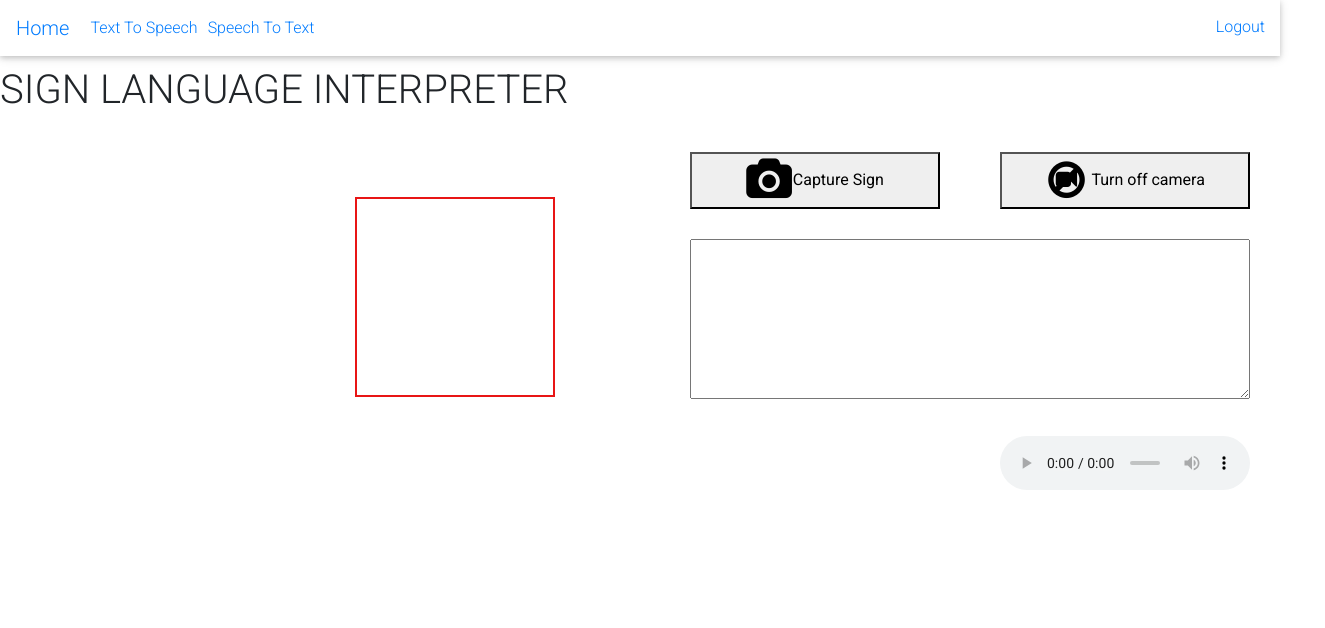
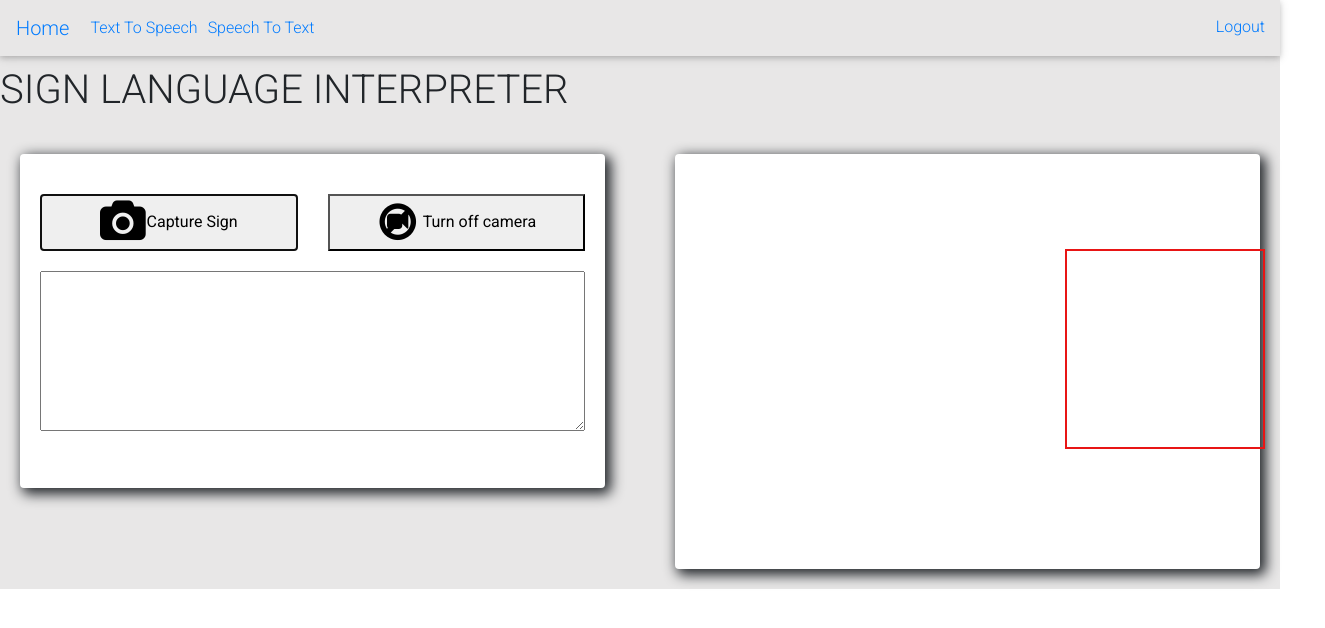
Before and after one commit to SJSUSpring2020-CMPE272/Communicator, a React (Create React App) app: page / in a window 1280 px wide. Shown: the top 628 px of the page, 1325 px wide, since content can reach past the window. Built offline with nearby package versions, Linux system fonts and the light colour scheme; no server answers; sample sign-in values are in the browser's storage.

Commit message:
CSS Styling changes

```diff
--- a/src/App.css
+++ b/src/App.css
@@ -26,3 +26,8 @@ ul.navbar-nav{
 .col{
 margin: 15px;
 }
+
+.main{
+  background-color: #e8e7e7;
+
+}
--- a/src/App.js
+++ b/src/App.js
@@ -64,7 +64,7 @@ class App extends Component {
     return (
       <div className="App">
         <Router history={history}>
-          <div>
+          <div className="main">
             {this.props.auth && this.props.auth.uid && (
               <nav className="navbar navbar-default">
                 <div className="container-fluids">
--- a/src/webcam/index.css
+++ b/src/webcam/index.css
@@ -20,3 +20,16 @@ textarea{
 .audio{
   width: 100%;
 }
+
+.row{
+  margin-top : 20px;
+  margin-bottom : 10px;
+}
+
+.dataCard{
+  box-shadow : 4px 4px 13px 2px;
+  margin : 20px;
+  padding : 20px;
+  border-radius : 4px;
+  background-color: #ffffff;
+}
--- a/src/webcam/index.js
+++ b/src/webcam/index.js
@@ -60,29 +60,12 @@ const WebcamCapture = () => {
     <div >
       <h1>SIGN LANGUAGE INTERPRETER</h1>
       <div className="row">
+        <div className="col-md-6">
+          <div className="dataCard">
+            <div className="row">
+              <div className="col-md-6">
                 {toggleCam && (
-          <div className="col">
-            <Webcam
-              audio={false}
-              height={338}
-              ref={webcamRef}
-              screenshotFormat="image/jpeg"
-              width={600}
-              forceScreenshotSourceSize={true}
-              videoConstraints={videoConstraints}
-              mirrored={true}
-            />
-            <div className="camera-border"></div>
-          </div>
-        )}
-        {/* <img src={imageSrc} alt="Something" id={"imdId"} /> */}
-
-        {/* <canvas id="myCanvas" width="500" height="500" /> */}
-        <div className="col">
-          <div className="row">
-            <div className="col">
-              {toggleCam && (
-                <button onClick={capture} className="webcam-controls">
+                  <button onClick={capture} className="webcam-controls" autoFocus>
                     <span className="fa-stack fa-lg icons">
                       <i
                         className="fa fa-camera fa-2x icons"
@@ -92,8 +75,10 @@ const WebcamCapture = () => {
                     Capture Sign
                   </button>
                 )}
+
               </div>
-            <div className="col">
+
+              <div className="col-md-6">
                 {toggleCam ? (
                   <button
                     onClick={() => {
@@ -130,7 +115,7 @@ const WebcamCapture = () => {
               </div>
             </div>
             <div className="row">
-            <div className="col">
+              <div className="col-md-12">
                 <textarea
                   type="text"
                   value={result}
@@ -143,7 +128,7 @@ const WebcamCapture = () => {
               </div>
             </div>
             <div className="row">
-            <div className="col">
+              <div className="col-md-6">
                 {result && (
                   <button className="webcam-controls" onClick={speak}>
                     <i class="fa fa-volume-up fa-2x icons"></i>
@@ -151,8 +136,8 @@ const WebcamCapture = () => {
                   </button>
                 )}
               </div>
-            <div className="col">
-              <audio
+              <div className="col-md-6">
+                {result && (<audio
                   ref={audioElementRef}
                   autoPlay
                   id="audio"
@@ -160,8 +145,29 @@ const WebcamCapture = () => {
                   controls="controls"
                 >
                   Your browser does not support the audio element.
-              </audio>
+                </audio>)}
               </div>
+            </div>
+          </div>
+        </div>
+        <div className="col-md-6">
+          <div className="dataCard">
+            {toggleCam && (
+              <div className="col">
+                <Webcam
+                  audio={false}
+                  height={338}
+                  ref={webcamRef}
+                  screenshotFormat="image/jpeg"
+                  width={600}
+                  forceScreenshotSourceSize={true}
+                  videoConstraints={videoConstraints}
+                  mirrored={true}
+                />
+                <div className="camera-border"></div>
+              </div>
+            )}
+
           </div>
         </div>
       </div>
```
Also changed, not shown: src/index.css (line endings or trailing spaces). Lines whose indentation alone changed are shown as unchanged.
